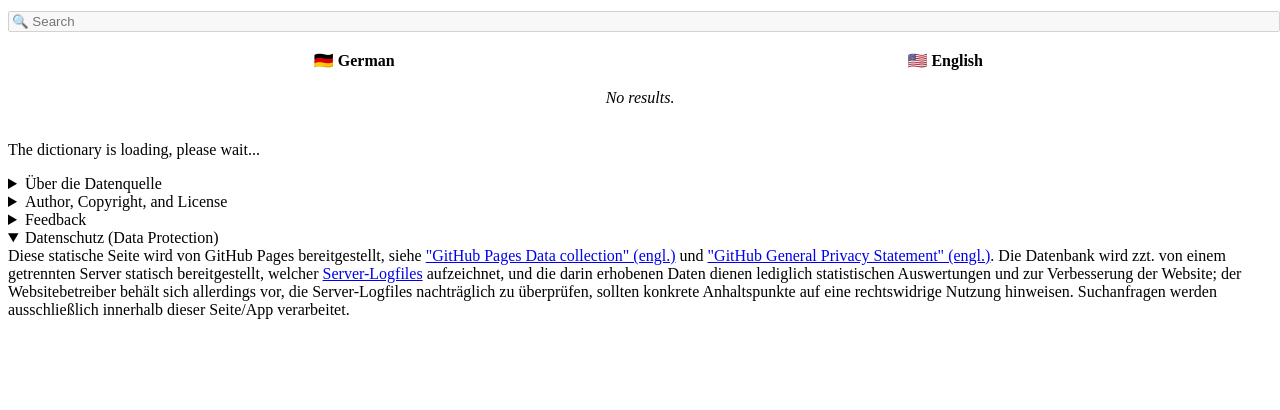
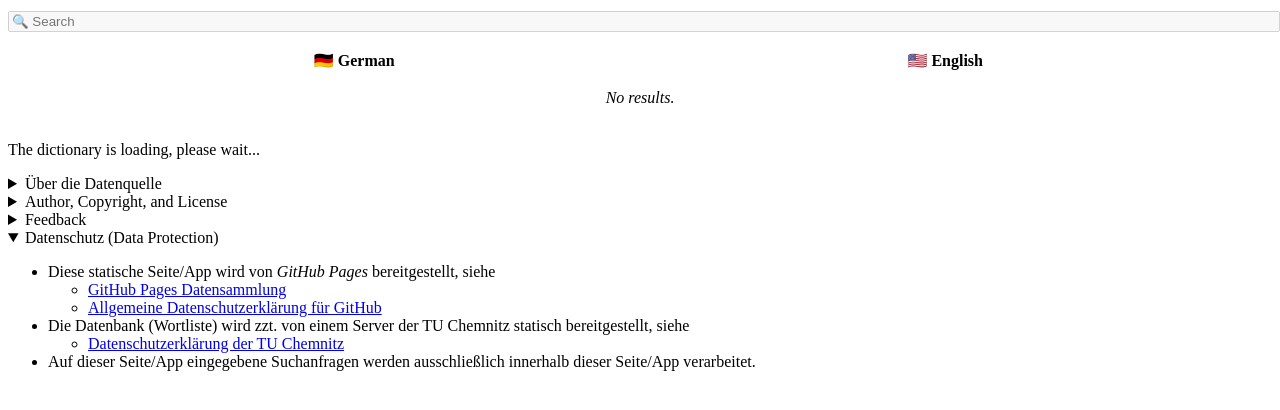
Before and after one commit to haukex/de-en-dict, a website built with Parcel: page src/index.html in a window 1280 px wide. Both pictures are taken after a click on the heading "Datenschutz (Data Protection)". Shown: the part 74-484 px from the top of the page. Built offline with nearby package versions, Linux system fonts and the light colour scheme; files whose address does not match are found by name.

Commit message:
Updated Data Protection statement

```diff
--- a/src/index.html
+++ b/src/index.html
@@ -236,17 +236,29 @@
 
     <details lang="de">
       <summary>Datenschutz (Data Protection)</summary>
-      Diese statische Seite wird von GitHub Pages bereitgestellt, siehe
-      <a href="https://docs.github.com/en/pages/getting-started-with-github-pages/about-github-pages#data-collection"
-      target="_blank">"GitHub Pages Data collection" (engl.)</a> und
-      <a href="https://docs.github.com/en/site-policy/privacy-policies/github-general-privacy-statement"
-      target="_blank">"GitHub General Privacy Statement" (engl.)</a>.
-      Die Datenbank wird zzt. von einem getrennten Server statisch bereitgestellt, welcher
-      <a href="https://www.datenschutz.org/logfiles/" target="_blank">Server-Logfiles</a> aufzeichnet, und
-      die darin erhobenen Daten dienen lediglich statistischen Auswertungen und zur Verbesserung der Website;
-      der Websitebetreiber behält sich allerdings vor, die Server-Logfiles nachträglich zu überprüfen,
-      sollten konkrete Anhaltspunkte auf eine rechtswidrige Nutzung hinweisen.
-      Suchanfragen werden ausschließlich innerhalb dieser Seite/App verarbeitet.
+      <ul>
+        <li>Diese statische Seite/App wird von <em>GitHub Pages</em> bereitgestellt, siehe
+          <ul>
+            <li><a href="https://docs.github.com/de/pages/getting-started-with-github-pages/about-github-pages#data-collection"
+              target="_blank">GitHub Pages Datensammlung</a></li>
+            <li><a href="https://docs.github.com/de/site-policy/privacy-policies/github-general-privacy-statement"
+              target="_blank">Allgemeine Datenschutzerklärung für GitHub</a></li>
+          </ul>
+        </li>
+        <li>
+          Die Datenbank (Wortliste) wird zzt. von einem Server der TU Chemnitz statisch bereitgestellt, siehe
+          <ul>
+            <li><a href="https://www.tu-chemnitz.de/tu/datenschutz.html" target="_blank">Datenschutzerklärung der TU Chemnitz</a></li>
+          </ul>
+        </li>
+        <!--li>
+          Die Datenbank (Wortliste) wird zzt. von einem getrennten Server statisch bereitgestellt, welcher
+          <a href="https://www.datenschutz.org/logfiles/" target="_blank">Server-Logfiles</a> aufzeichnet.
+          Die erhobenen Daten dienen lediglich statistischen Auswertungen und zur Verbesserung der Website.
+          Der Websitebetreiber behält sich allerdings vor, die Server-Logfiles nachträglich zu überprüfen,
+          sollten konkrete Anhaltspunkte auf eine rechtswidrige Nutzung hinweisen.
+        </li-->
+        <li>Auf dieser Seite/App eingegebene Suchanfragen werden ausschließlich innerhalb dieser Seite/App verarbeitet.</li>
     </details>
 
   </main>
```
